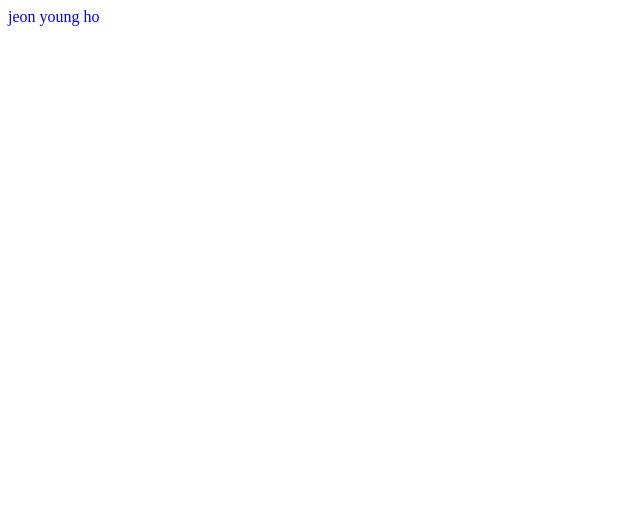
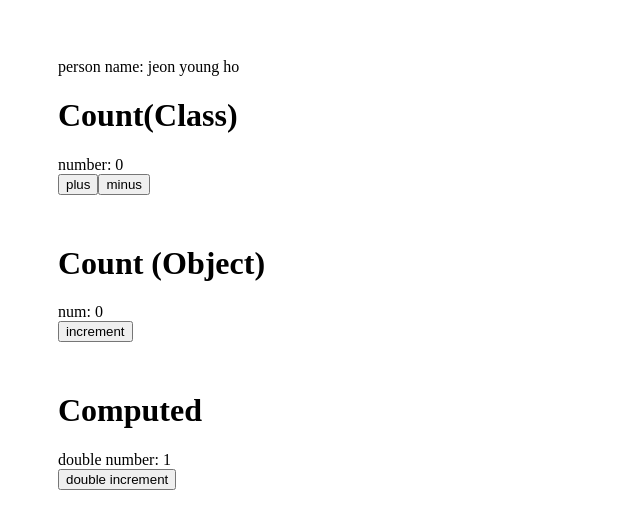
Before and after one commit to jeonyoungho/construction-map-client-web, a React app: page / in a window 1280 px wide. Shown: the top 528 px of the page, without its empty margins (0-640 px from the left). Built offline with nearby package versions, Linux system fonts and the light colour scheme.

Commit message:
mobx 예제 코드 추가

```diff
--- a/src/app/App.tsx
+++ b/src/app/App.tsx
@@ -1,17 +1,54 @@
 // Created by jyh on 2022-03-28
 import * as React from "react";
-import s from "./app.less";
 import { Person } from './sampleVM';
+import { observer } from 'mobx-react'
+import store from "./store/index"
+import { autorun } from "mobx";
 
 interface Props {
 
 }
 
-const App: React.FC<Props> = (props) => {
+const App: React.FC<Props> = observer((props) => {
     const person = new Person("jeon young ho");
 
+    const { countClass, countObject, doubleClassAuto } = store;
+
+    autorun(() => {
+      if (doubleClassAuto.double) {
+        console.log('Double' + doubleClassAuto.double)
+      }
+      if (doubleClassAuto.double === 8) {
+        console.log('만약 value가 8이라면 0으로 초기화')
+        doubleClassAuto.value = 0
+      }
+    })
+    // console.log("render!");
+
     return (
-        <div className={s.text}>{person.name}</div>
+        <div style={{padding: '50px'}}>
+            <div>person name: {person.name}</div>
+            <div style={{ marginBottom: '50px'}}>
+                <h1>Count(Class)</h1>
+                <div>number: {countClass.number}</div>
+                <button onClick={() => countClass.increase()}>plus</button>
+                <button onClick={() => countClass.decrease()}>minus</button>
+            </div>
+
+            <div style={{ marginBottom: '50px' }}>
+                <h1>Count (Object)</h1>
+                <div>num: {countObject.num}</div>
+                <button onClick={() => countObject.increase()}>increment</button>
+            </div>
+
+            <div>
+              <h1>Computed</h1>
+              <div>double number: {doubleClassAuto.value}</div>
+              <button onClick={() => doubleClassAuto.increment()}>
+                double increment
+              </button>
+            </div>
+        </div>
     );
-};
+});
 export default App;
--- /dev/null
+++ b/src/app/store/countClass.ts
@@ -0,0 +1,40 @@
+// Created by jyh on 2022-04-04
+import { action, makeObservable, observable } from 'mobx'
+
+class CountClass {
+  number: number = 0;
+
+  constructor() {
+    makeObservable(this, {
+      number: observable,
+      increase: action,
+      decrease: action,
+    })
+  }
+
+  increase = () => {
+    this.number++;
+  }
+
+  decrease = () => {
+    this.number--;
+  }
+}
+
+// class Count {
+//   number: number = 0
+//
+//   constructor() {
+//     makeAutoObservable(this)
+//   }
+//
+//   increase = () => {
+//     this.number++
+//   }
+//   decrease = () => {
+//     this.number--
+//   }
+// }
+
+const countClass = new CountClass();
+export default countClass;
--- /dev/null
+++ b/src/app/store/countObject.ts
@@ -0,0 +1,15 @@
+// Created by jyh on 2022-04-04
+import { observable } from 'mobx'
+
+const countObject = observable({
+  // 헷갈릴 수 있으니 num으로 작명
+  num: 0,
+  increase() {
+    this.num++
+  },
+  decrease() {
+    this.num--
+  },
+})
+
+export default countObject
--- /dev/null
+++ b/src/app/store/double.ts
@@ -0,0 +1,28 @@
+// Created by jyh on 2022-04-04
+import { makeAutoObservable, makeObservable, observable, action, computed } from 'mobx'
+
+class Doubler {
+  value: number = 0;
+
+  constructor(value: number) {
+    // makeAutoObservable이 다른 action, computed를 자동으로 선언
+    this.value = value;
+    makeAutoObservable(this);
+    // makeObservable(this, {
+    //   value: observable,
+    //   double: computed,
+    //   increment: action,
+    // })
+  }
+
+  get double() {
+    return this.value * 2
+  }
+
+  increment() {
+    this.value++
+  }
+}
+
+const doubleClassAuto = new Doubler(1)
+export default doubleClassAuto
--- /dev/null
+++ b/src/app/store/index.ts
@@ -0,0 +1,8 @@
+// Created by jyh on 2022-04-04
+import countClass from "./countClass";
+import countObject from './countObject';
+import doubleClassAuto from './double';
+
+const store = {countClass, countObject, doubleClassAuto};
+
+export default store;
```
